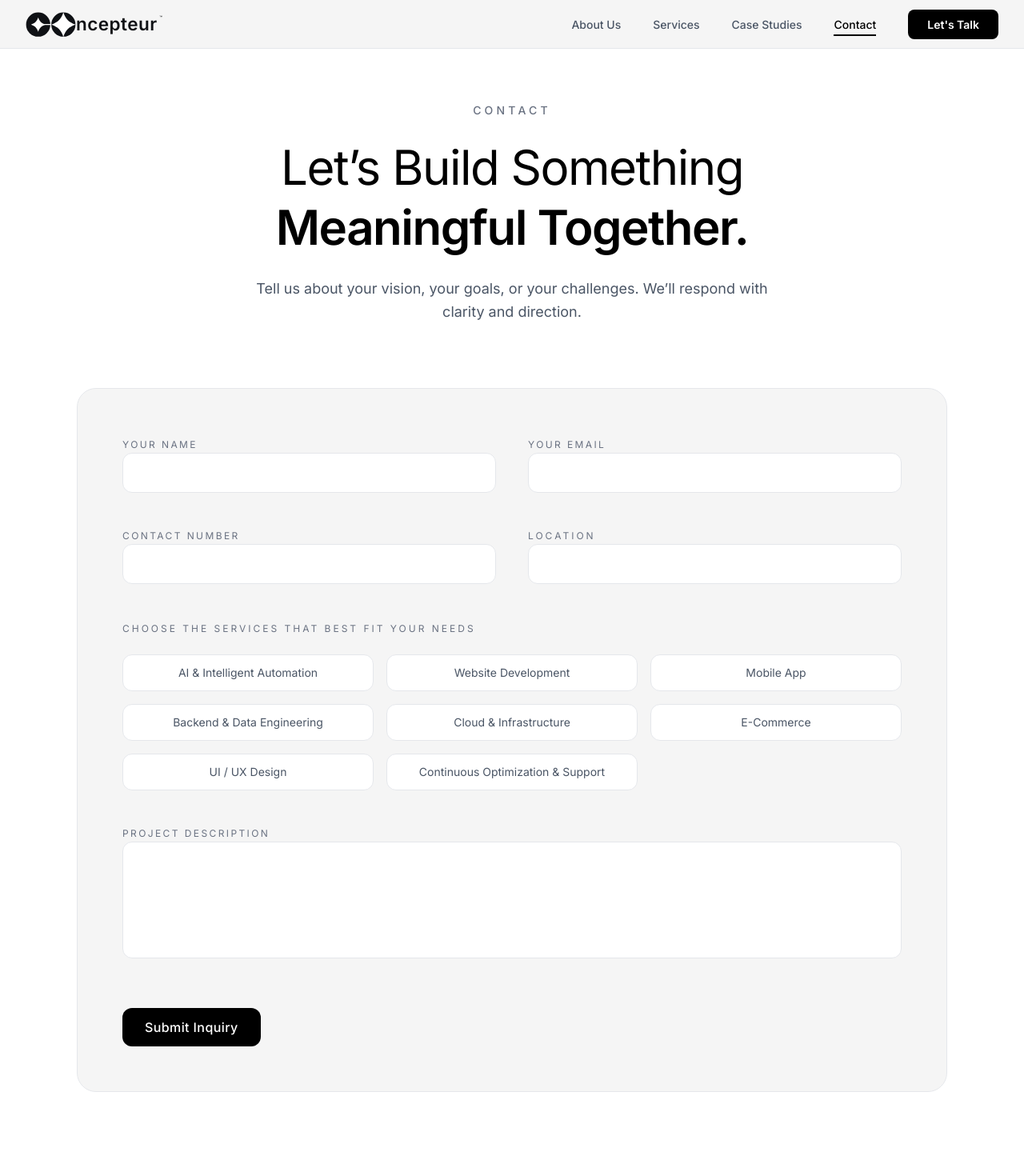
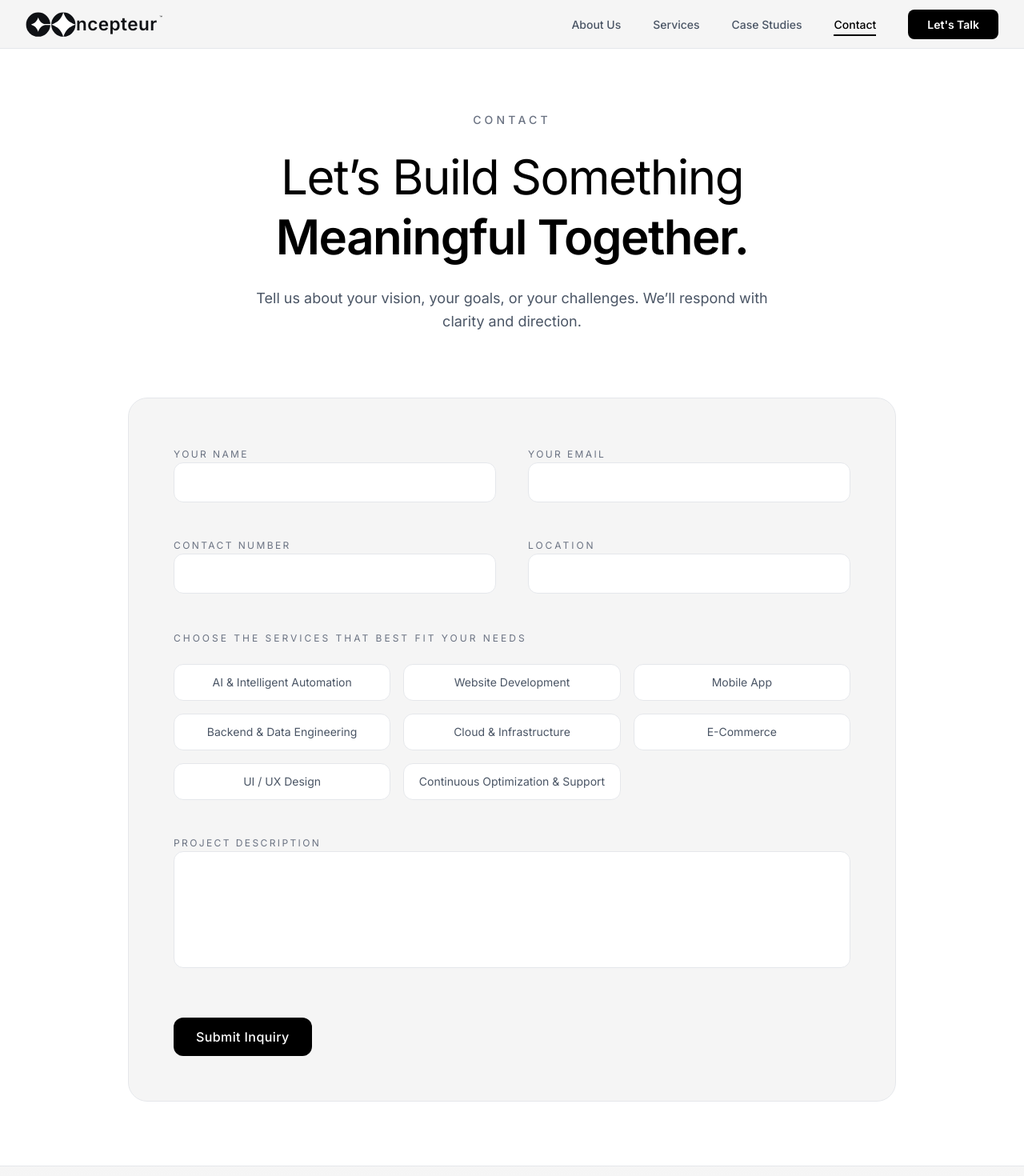
Before and after one commit to concepteur-IT/Concepteur-Technologies, a Next.js app: page /contact in a window 1280 px wide. Shown: the top 1470 px of the page at 80% size. Built offline with nearby package versions, Linux system fonts and the light colour scheme.

Commit message:
ui changes

```diff
--- a/src/app/(pages)/contact/page.tsx
+++ b/src/app/(pages)/contact/page.tsx
@@ -1,40 +1,12 @@
 import React from "react"
-import ContactForm from "@/components/ui-components/forms/ContactForm"
+import ContactHero from "@/components/contact-components/ContactHero"
+import ContactContact from "@/components/contact-components/ContactContact"
 
 const page = () => {
   return (
-    <main className="bg-white">
-
-      <section className="relative py-32 bg-white">
-        <div className="max-w-6xl mx-auto px-8">
-
-          {/* Section Intro - System Consistent */}
-          <div className="max-w-4xl mx-auto mb-20 text-center space-y-6">
-
-            <p className="text-sm uppercase tracking-[0.3em] text-gray-500 font-medium">
-              Contact
-            </p>
-
-            <h1 className="text-4xl md:text-6xl font-light tracking-tight text-black leading-tight">
-              Let’s Build Something{" "}
-              <span className="font-semibold">Meaningful Together.</span>
-            </h1>
-
-            <p className="text-gray-600 text-lg leading-relaxed max-w-2xl mx-auto">
-              Tell us about your vision, your goals, or your challenges.
-              We’ll respond with clarity and direction.
-            </p>
-
-          </div>
-
-          {/* Centered Form */}
-          <div className="mx-auto">
-            <ContactForm />
-          </div>
-
-        </div>
-      </section>
-
+    <main className="bg-white mt-15">
+      <ContactHero />
+      <ContactContact />
     </main>
   )
 }
--- a/src/components/about-components/HeroAbout.tsx
+++ b/src/components/about-components/HeroAbout.tsx
@@ -4,7 +4,7 @@ import ContactUsBtn from '../ui-components/buttons/ContactUsBtn'
 
 const HeroAbout = () => {
     return (
-        <div>
+
         <section className="py-32">
             <div className="max-w-7xl mx-auto px-8">
 
@@ -35,7 +35,7 @@ const HeroAbout = () => {
 
             </div>
         </section>
-        </div>
+
     )
 }
 
--- a/src/components/about-components/TeamAbout.tsx
+++ b/src/components/about-components/TeamAbout.tsx
@@ -8,7 +8,7 @@ const team = [
     { initials: "AD", name: "Arpan Das", role: "Software Engineer" },
     { initials: "AR", name: "Antar Roy", role: "Software Engineer" },
     { initials: "RS", name: "Rohit Saha", role: "Junior Software Engineer" },
-    { initials: "RG", name: "Rick Goswami", role: "Engineering Intern" },
+    { initials: "RG", name: "Rick Goswami", role: "Junior Software Engineer" },
 ];
 
 const TeamAbout = () => {
--- /dev/null
+++ b/src/components/contact-components/ContactContact.tsx
@@ -0,0 +1,14 @@
+import React from 'react'
+import ContactForm from '../ui-components/forms/ContactForm'
+
+const ContactContact = () => {
+    return (
+        <section className="pb-20">
+            <div className="max-w-5xl mx-auto px-8">
+                <ContactForm />
+            </div>
+        </section>
+    )
+}
+
+export default ContactContact
--- /dev/null
+++ b/src/components/contact-components/ContactHero.tsx
@@ -0,0 +1,32 @@
+import React from 'react'
+
+const ContactHero = () => {
+    return (
+        <section className="py-20">
+            <div className="max-w-7xl mx-auto px-8">
+
+                <div className="max-w-4xl mx-auto text-center space-y-6">
+
+                    <p className="text-sm uppercase tracking-[0.3em] text-gray-500 font-medium">
+                        Contact
+                    </p>
+
+                    <h1 className="text-4xl md:text-6xl font-light tracking-tight text-black leading-tight">
+                        Let’s Build Something{" "}
+                        <span className="font-semibold">Meaningful Together.</span>
+                    </h1>
+
+                    <p className="text-gray-600 text-lg leading-relaxed max-w-2xl mx-auto">
+                        Tell us about your vision, your goals, or your challenges.
+                        We’ll respond with clarity and direction.
+                    </p>
+
+                </div>
+
+            </div>
+        </section>
+
+    )
+}
+
+export default ContactHero
--- a/src/components/layout-components/Footer.tsx
+++ b/src/components/layout-components/Footer.tsx
@@ -26,7 +26,7 @@ export default function Footer() {
               <li><Link href="/" className="hover:text-black">Home</Link></li>
               <li><Link href="/about" className="hover:text-black">About Us</Link></li>
               <li><Link href="/services" className="hover:text-black">Services</Link></li>
-              <li><Link href="/blog" className="hover:text-black">Blog</Link></li>
+              {/* <li><Link href="/blog" className="hover:text-black">Blog</Link></li> */}
               <li><Link href="/case-studies" className="hover:text-black">Case Studies</Link></li>
               <li><Link href="/contact" className="hover:text-black">Contact</Link></li>
             </ul>
```
Lines whose indentation alone changed are shown as unchanged.
